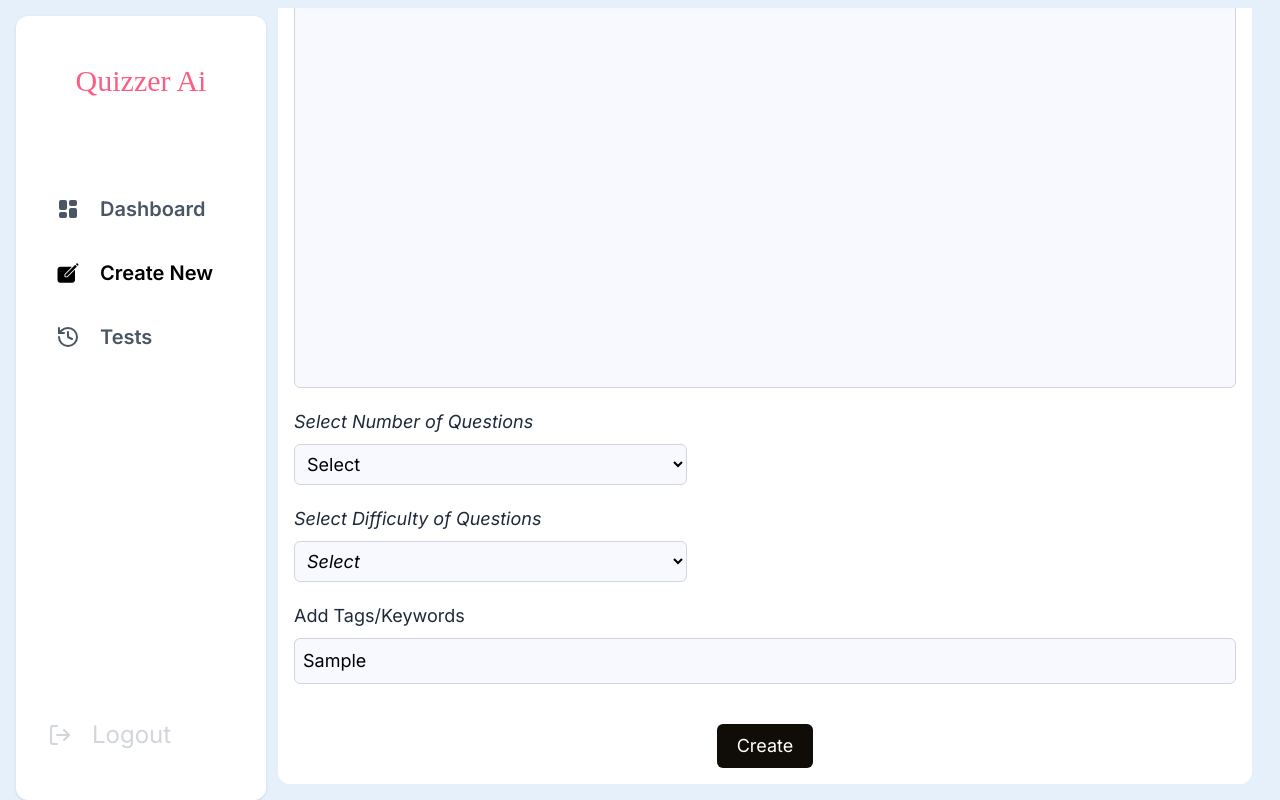
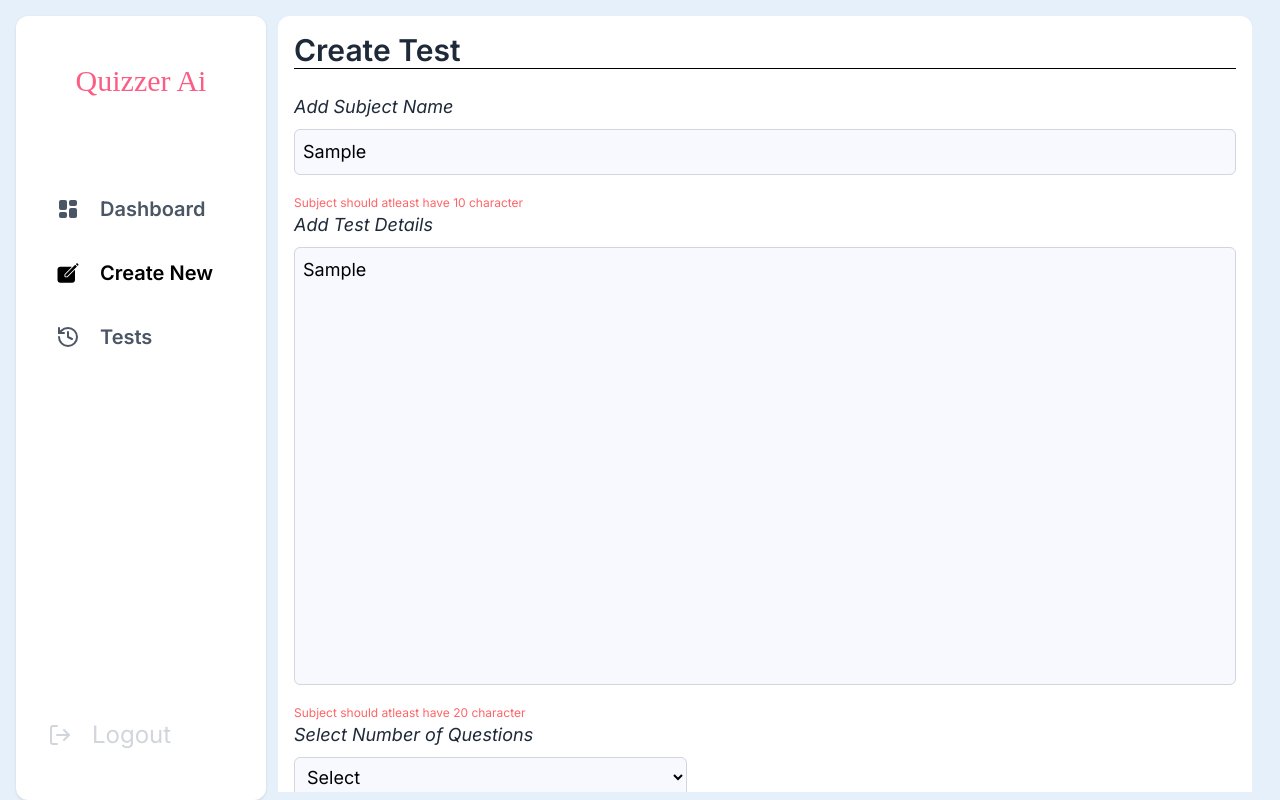
Before and after one commit to sidpd51/Quizzer-Ai, a React (Vite) app in the folder frontend/: page /test-management/create-new in a window 1280 px wide. Both pictures are taken after typing "Sample", "Sample", "Sample" into the empty fields and a click on the button "Create". Built offline with nearby package versions, Linux system fonts and the light colour scheme; a web font is replaced by a local one.

Commit message:
fix: add validation and submission feature

```diff
--- a/frontend/src/pages/TestManagement/CreateNewPage.tsx
+++ b/frontend/src/pages/TestManagement/CreateNewPage.tsx
@@ -1,58 +1,97 @@
+import { useApi } from "@/lib/api";
+import { TestSchema, type TestType } from "@/schemas/test.type";
+import { zodResolver } from "@hookform/resolvers/zod";
+import axios from "axios";
+import { useForm, type SubmitHandler } from "react-hook-form";
+import { toast } from "sonner";
+
 const CreateNewPage = () => {
+
+  const api = useApi();
+  const { register, handleSubmit, formState: { errors, isSubmitting } } = useForm<TestType>({
+    resolver: zodResolver(TestSchema)
+  });
+
+  const onSubmit: SubmitHandler<TestType> = async (data) => {
+    try {
+      console.log(data);
+      await api({
+        method: 'post',
+        url: 'http://localhost:3542/api/v1/tests',
+        data: data,
+        withCredentials: true
+      });
+      toast.success("Your test has been created successfully");
+    } catch (error) {
+      if (axios.isAxiosError(error)) {
+        toast.error("Something went wrong")
+      } else {
+        toast.error("Unexpected error")
+      }
+    }
+  }
+
   return (
-    <div className="text-lg w-full bg-white flex flex-col p-4 rounded-xl">
+    <form className="text-lg w-full bg-white flex flex-col p-4 rounded-xl" onSubmit={handleSubmit(onSubmit)}>
       {/* subject name */}
       <p className="text-3xl text-gray-800 font-semibold">Create Test</p>
       <hr></hr>
       <label className="text-gray-800 mt-6 italic">Add Subject Name</label>
       <input
         type="text"
+        {...register("subject")}
         placeholder="Physics, Chemistry, Biology etc."
         className="border border-gray-300 rounded-md p-2 mt-2 bg-[#f8f8ff] mb-5"
       />
-
+      {errors.subject && <div className="text-xs text-red-400">{errors.subject.message}</div>}
       {/* test-details */}
       <label className="text-gray-800 italic">Add Test Details</label>
       <textarea
         rows={15}
+        {...register("description")}
         placeholder="Explain the test in detail ..."
         className="border border-gray-300 rounded-md p-2 mt-2 bg-[#f8f8ff] mb-5 resize-none"
       />
+      {errors.description && <div className="text-xs text-red-400">{errors.description.message}</div>}
 
       {/* question-quantity */}
       <label className="text-gray-800 italic">
         Select Number of Questions
       </label>
-      <select className="w-5/12 border border-gray-300 rounded-md p-2 mt-2 bg-[#f8f8ff] mb-5">
+      <select
+        {...register("questionCount")} className="w-5/12 border border-gray-300 rounded-md p-2 mt-2 bg-[#f8f8ff] mb-5">
         <option value="">Select</option>
         <option value="20">20</option>
         <option value="30">30</option>
         <option value="50">50</option>
       </select>
-
+      {errors.questionCount && <div className="text-xs text-red-400">{errors.questionCount.message}</div>}
       {/* question-difficulty */}
       <label className="text-gray-800 italic">
         Select Difficulty of Questions
       </label>
-      <select className="w-5/12 border border-gray-300 rounded-md p-2 mt-2 bg-[#f8f8ff] mb-5 italic">
+      <select {...register("difficulty")} className="w-5/12 border border-gray-300 rounded-md p-2 mt-2 bg-[#f8f8ff] mb-5 italic">
         <option value="">Select</option>
-        <option value="easy">Easy</option>
-        <option value="medium">Medium</option>
-        <option value="hard">Hard</option>
+        <option value="EASY">Easy</option>
+        <option value="MEDIUM">Medium</option>
+        <option value="HARD">Hard</option>
       </select>
+      {errors.difficulty && <div className="text-xs text-red-400">{errors.difficulty.message}</div>}
 
       {/* tags */}
       <label className="text-gray-800">Add Tags/Keywords</label>
       <input
         type="text"
+        {...register("tags")}
         placeholder="motion, gravity, intertia etc."
         className="border border-gray-300 rounded-md p-2 mt-2 bg-[#f8f8ff] mb-5"
       />
+      {errors.tags && <div className="text-xs text-red-400">{errors.tags.message}</div>}
 
       <div className="flex justify-center mt-5">
-        <button className="px-5 py-2 bg-[#100c08] text-white rounded-md hover:bg-[#211f1e] hover:scale-105">Create</button>
+        <button type="submit" disabled={isSubmitting} className="px-5 py-2 bg-[#100c08] text-white rounded-md hover:bg-[#211f1e] hover:scale-105">{isSubmitting ? "Creating..." : "Create"}</button>
       </div>
-    </div>
+    </form>
   );
 };
 
```
